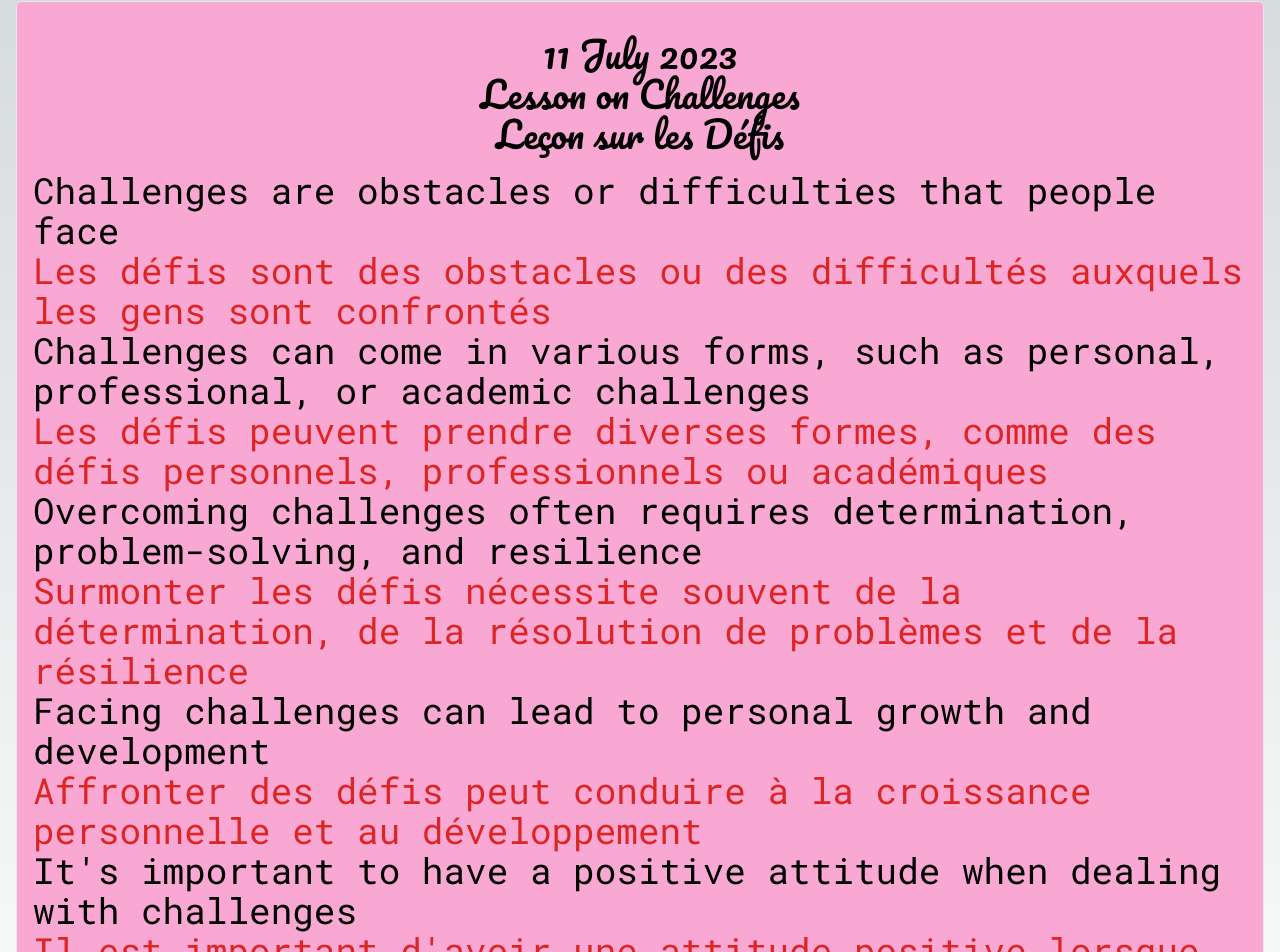
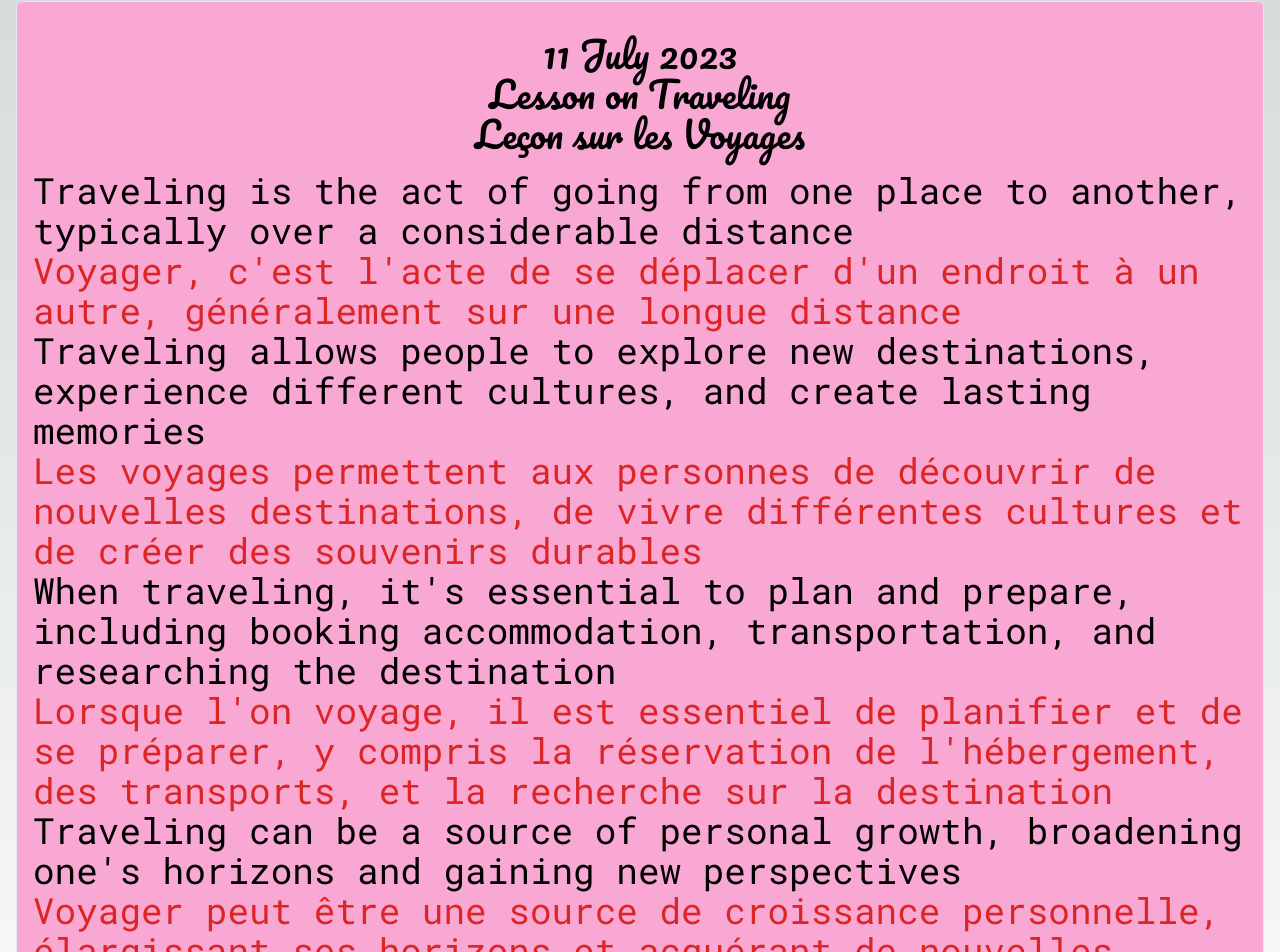
Before and after one commit to Trioud/French-Journey, a Next.js app: page /french in a window 1280 px wide. Shown: the part 15-967 px from the top of the page. Built offline with nearby package versions, Linux system fonts and the light colour scheme.

Commit message:
feat: add page 10-29-2023

```diff
--- a/src/app/french/page.tsx
+++ b/src/app/french/page.tsx
@@ -1,4 +1,4 @@
-const FrenchChallengesLesson = () => {
+const FrenchTravelLesson = () => {
   const currentDate = new Date()
   const currentMonth = currentDate.toLocaleString('default', { month: 'long' })
   const currentDay = currentDate.getDate()
@@ -9,31 +9,28 @@ const FrenchChallengesLesson = () => {
       <div className="p-4 border rounded-md w-full bg-pink-300">
         <div className="text-center p-4 font-sans">
           <h1>{currentDay + ' ' + currentMonth + ' ' + currentYear}</h1>
-          <h2>{`Lesson on Challenges`}</h2>
-          <h2>{`Leçon sur les Défis`}</h2>
+          <h2>{`Lesson on Traveling`}</h2>
+          <h2>{`Leçon sur les Voyages`}</h2>
         </div>
         <div className="font-mono">
-          <div className="text-white-300">{`Challenges are obstacles or difficulties that people face`}</div>
-          <div className="text-red-600">{`Les défis sont des obstacles ou des difficultés auxquels les gens sont confrontés`}</div>
+          <div className="text-white-300">{`Traveling is the act of going from one place to another, typically over a considerable distance`}</div>
+          <div className="text-red-600">{`Voyager, c'est l'acte de se déplacer d'un endroit à un autre, généralement sur une longue distance`}</div>
 
-          <div className="text-white-300">{`Challenges can come in various forms, such as personal, professional, or academic challenges`}</div>
-          <div className="text-red-600">{`Les défis peuvent prendre diverses formes, comme des défis personnels, professionnels ou académiques`}</div>
+          <div className="text-white-300">{`Traveling allows people to explore new destinations, experience different cultures, and create lasting memories`}</div>
+          <div className="text-red-600">{`Les voyages permettent aux personnes de découvrir de nouvelles destinations, de vivre différentes cultures et de créer des souvenirs durables`}</div>
 
-          <div className="text-white-300">{`Overcoming challenges often requires determination, problem-solving, and resilience`}</div>
-          <div className="text-red-600">{`Surmonter les défis nécessite souvent de la détermination, de la résolution de problèmes et de la résilience`}</div>
+          <div className="text-white-300">{`When traveling, it's essential to plan and prepare, including booking accommodation, transportation, and researching the destination`}</div>
+          <div className="text-red-600">{`Lorsque l'on voyage, il est essentiel de planifier et de se préparer, y compris la réservation de l'hébergement, des transports, et la recherche sur la destination`}</div>
 
-          <div className="text-white-300">{`Facing challenges can lead to personal growth and development`}</div>
-          <div className="text-red-600">{`Affronter des défis peut conduire à la croissance personnelle et au développement`}</div>
+          <div className="text-white-300">{`Traveling can be a source of personal growth, broadening one's horizons and gaining new perspectives`}</div>
+          <div className="text-red-600">{`Voyager peut être une source de croissance personnelle, élargissant ses horizons et acquérant de nouvelles perspectives`}</div>
 
-          <div className="text-white-300">{`It's important to have a positive attitude when dealing with challenges`}</div>
-          <div className="text-red-600">{`Il est important d'avoir une attitude positive lorsque l'on fait face à des défis`}</div>
-
-          <div className="text-white-300">{`Share your most significant challenge and how you overcame it on WeChat, in French`}</div>
-          <div className="text-red-600">{`Partagez votre défi le plus significatif et comment vous l'avez surmonté sur WeChat, en français`}</div>
+          <div className="text-white-300">{`Share your most memorable travel experience and what you learned from it on WeChat, in French`}</div>
+          <div className="text-red-600">{`Partagez votre expérience de voyage la plus mémorable et ce que vous avez appris grâce à elle sur WeChat en français`}</div>
         </div>
       </div>
     </div>
   )
 }
 
-export default FrenchChallengesLesson
+export default FrenchTravelLesson
```
